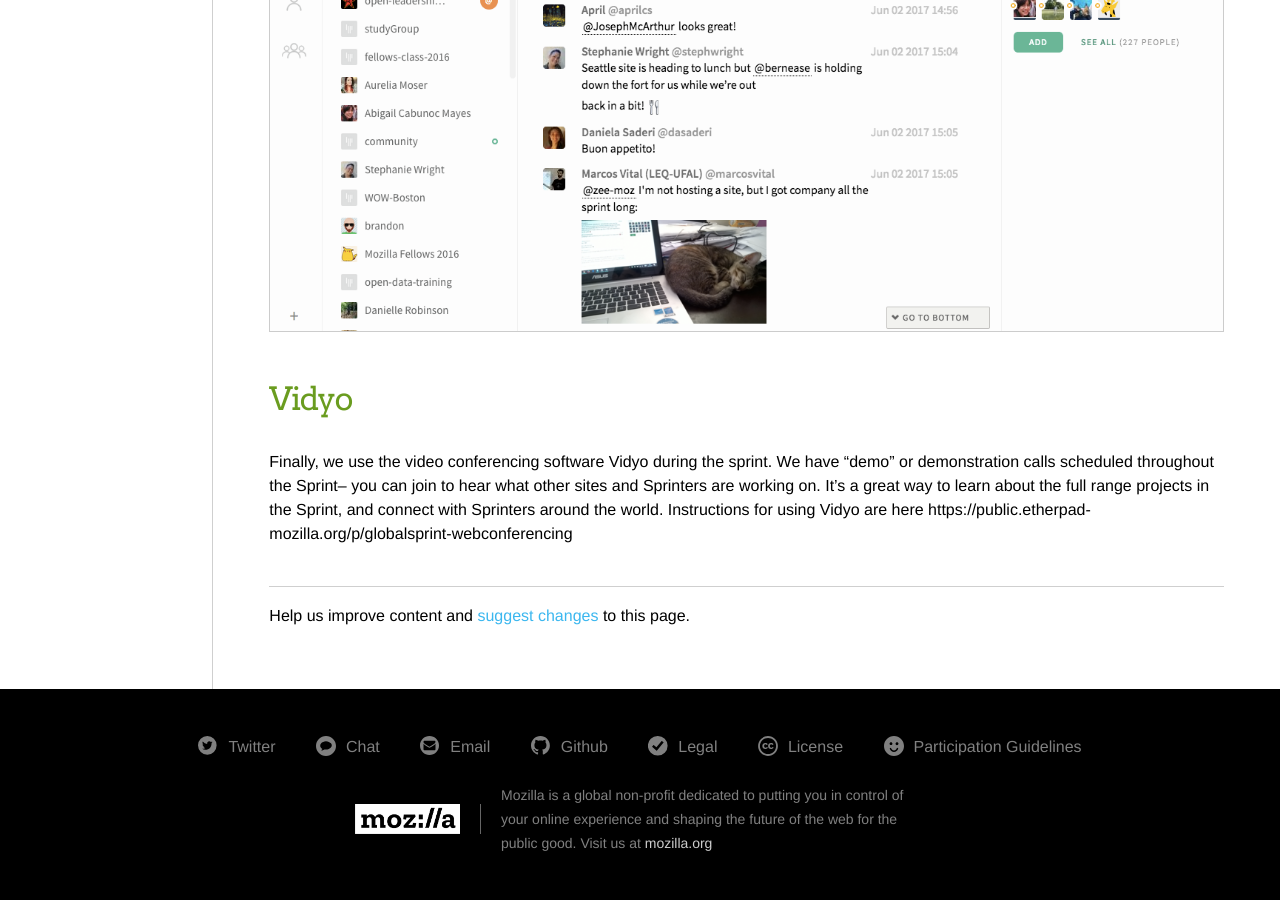
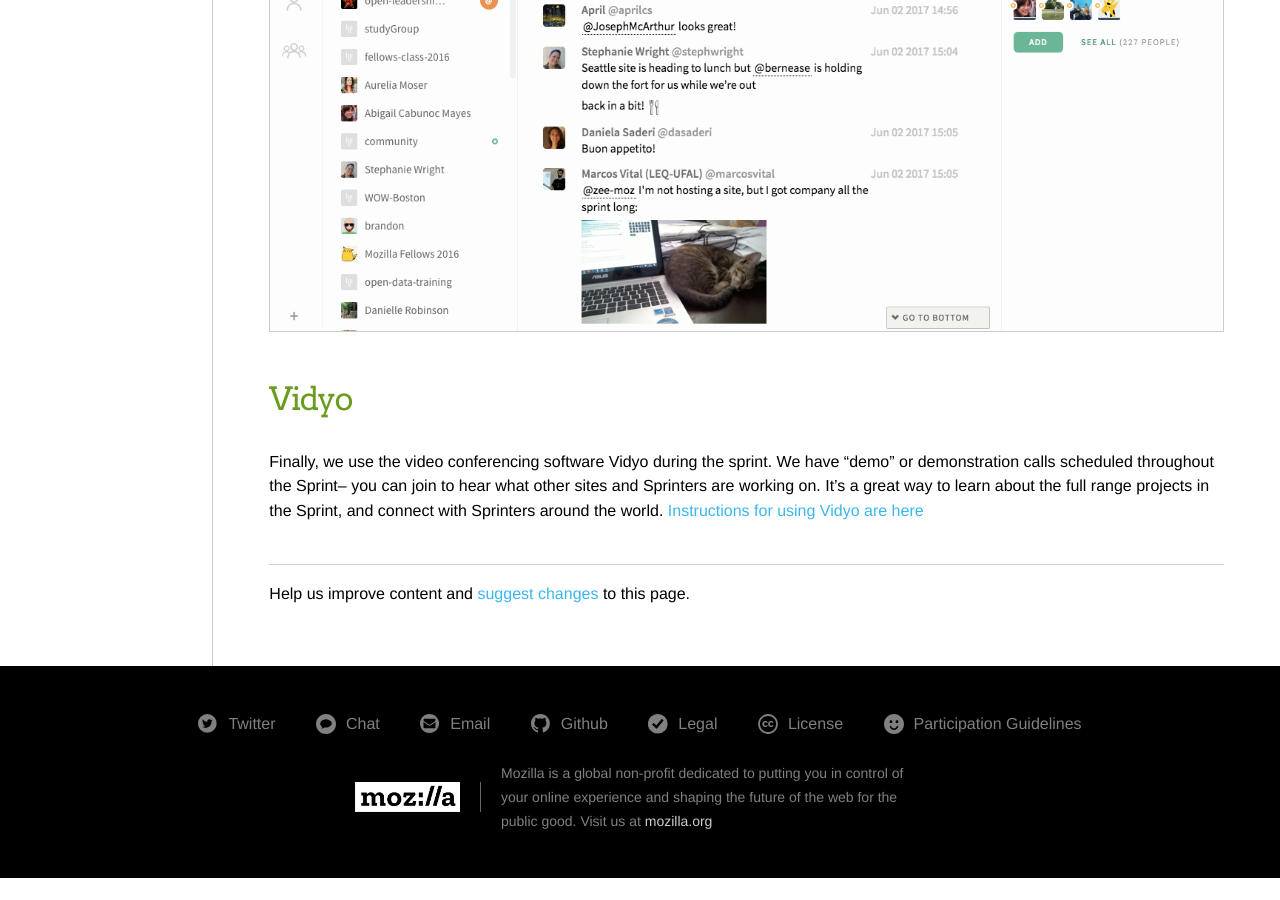
Before and after one commit to mozilla/global-sprint, a Jekyll site: the page built from _articles/collaboration-tools.md, in a window 1280 px wide and 900 px high, scrolled down 3338 px. Built offline with Jekyll 4.4.1, drawn with Linux system fonts in a browser that asks for light colours; comment, search, counter and statistics services are not loaded; after the commit the page ends 4216 px from its top, so only the background shows below that.

Commit message:
Update collaboration-tools.md

```diff
--- a/_articles/collaboration-tools.md
+++ b/_articles/collaboration-tools.md
@@ -36,4 +36,4 @@ Gitter Chat is an application for chatting online.  You can join the Global Spri
 ![gitter chat](../img/gitter.png)
 
 ### Vidyo
-Finally, we use the video conferencing software Vidyo during the sprint. We have “demo” or demonstration calls scheduled throughout the Sprint-- you can join to hear what other sites and Sprinters are working on. It’s a great way to learn about the full range projects in the Sprint, and connect with Sprinters around the world. Instructions for using Vidyo are here https://public.etherpad-mozilla.org/p/globalsprint-webconferencing
+Finally, we use the video conferencing software Vidyo during the sprint. We have “demo” or demonstration calls scheduled throughout the Sprint-- you can join to hear what other sites and Sprinters are working on. It’s a great way to learn about the full range projects in the Sprint, and connect with Sprinters around the world. [Instructions for using Vidyo are here]( https://public.etherpad-mozilla.org/p/globalsprint-webconferencing)
```
